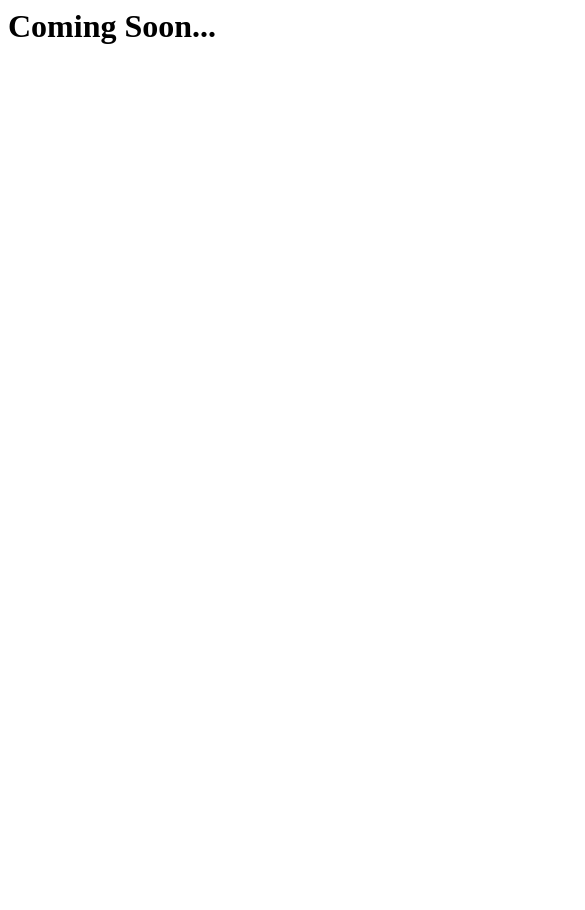
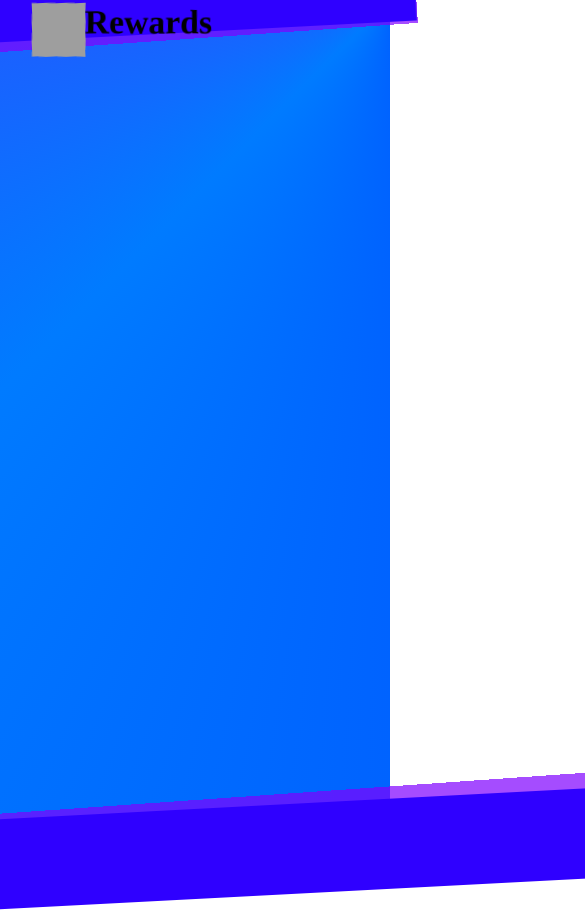
Before and after one commit to legendsayantan/rewards-website, a plain HTML site: page index.html in a window 390 px wide. Shown: the top 910 px of the page, 585 px wide, since content can reach past the window. Before the commit the page ends 844 px from the top, so only its background shows below. Drawn offline with Linux system fonts and the light colour scheme; grey boxes are pictures that could not be loaded; a web font is replaced by a local one.

Commit message:
...and it begins

```diff
--- /dev/null
+++ b/css/style.css
@@ -0,0 +1,77 @@
+.topHeader{
+    background-color: #2F00FF;
+    height: 50px;
+    z-index: 999;
+    transform-origin: 90% 190%;
+    animation: slideDown 1.2s forwards;
+}
+.bottomHeader{
+    background-color: #7F00FF;
+    height: 35px;
+    z-index: 998;
+    opacity: 0.7;
+    transform-origin: 90% 170%;
+    animation: slideDown2 1s forwards;
+}
+.topFooter{
+    background-color: #7F00FF;
+    height: 35px;
+    z-index: 998;
+    opacity: 0.7;
+    transform-origin: 10% -70%;
+    animation: slideUp2 1s forwards;
+}
+.bottomFooter{
+    background-color: #2F00FF;
+    height: 50px;
+    z-index: 999;
+    transform-origin: 10% -70%;
+    animation: slideUp 1.2s forwards;
+}
+body{
+    padding: 0;
+    margin: 0;
+    overflow: hidden;
+    height: 100vh;
+    width: 100vw;
+}
+@keyframes slideDown {
+    0% {
+        transform: translateY(-200%) rotate(0deg) scale(100%);
+    }
+    100% {
+        transform: translateY(-50%) rotate(-3deg) scale(180%);
+    }
+}
+@keyframes slideUp {
+    0% {
+        transform: translateY(200%) rotate(0deg) scale(100%);
+    }
+    100% {
+        transform: translateY(-50%) rotate(-3deg) scale(180%);
+    }
+}
+@keyframes slideDown2 {
+    0% {
+        transform: translateY(-200%) rotate(0deg) scale(100%);
+    }
+    100% {
+        transform: translateY(35%) rotate(-4deg) scale(180%);
+    }
+}
+@keyframes slideUp2 {
+    0% {
+        transform: translateY(200%) rotate(0deg) scale(100%);
+    }
+    100% {
+        transform: translateY(35%) rotate(-4deg) scale(180%);
+    }
+}
+#page{
+    height: 100%;
+    width: 100%;
+    background: conic-gradient(from 45deg at 100% 0%, #001BFF 0%, #007BFF 50%, #7F00FF 100%);    position: absolute;
+    top: 0;
+    left: 0;
+    z-index: 0;
+}
--- a/index.html
+++ b/index.html
@@ -1 +1,34 @@
-<h1>Coming Soon...</h1>
+<!-- generate all the boilerplate -->
+
+<!DOCTYPE html>
+<html>
+<head>
+    <meta charset="UTF-8">
+    <title>Rewards</title>
+    <link rel="stylesheet" href="css/style.css">
+    <link href="https://fonts.cdnfonts.com/css/primer-print-2" rel="stylesheet">
+</head>
+<body>
+<div id="page">
+
+</div>
+<div>
+    <div class="bottomHeader"></div>
+    <div class="topHeader">
+        <div style="display:flex; transform: translateY(100%) rotate(3deg); align-content: center;">
+            <img id="rewards-logo" src="https://az15297.vo.msecnd.net/images/rewards.svg"
+                 style="height: 30px;width: 30px;margin-left: 45vw;" alt=""/>
+            <h3 style="margin: 0;padding: 0;font-family: 'Primer Print', serif;text-align: center">Rewards</h3>
+        </div>
+    </div>
+</div>
+<div id="footer">
+    <div class="topFooter"></div>
+    <div class="bottomFooter"></div>
+    <script type="text/javascript">
+        document.getElementById("footer").setAttribute('style', 'margin-top:' + (document.body.scrollHeight - 150) + 'px');
+    </script>
+</div>
+
+</body>
+</html>
```
Also changed, not shown: index.js (added, +22 -0 lines).
